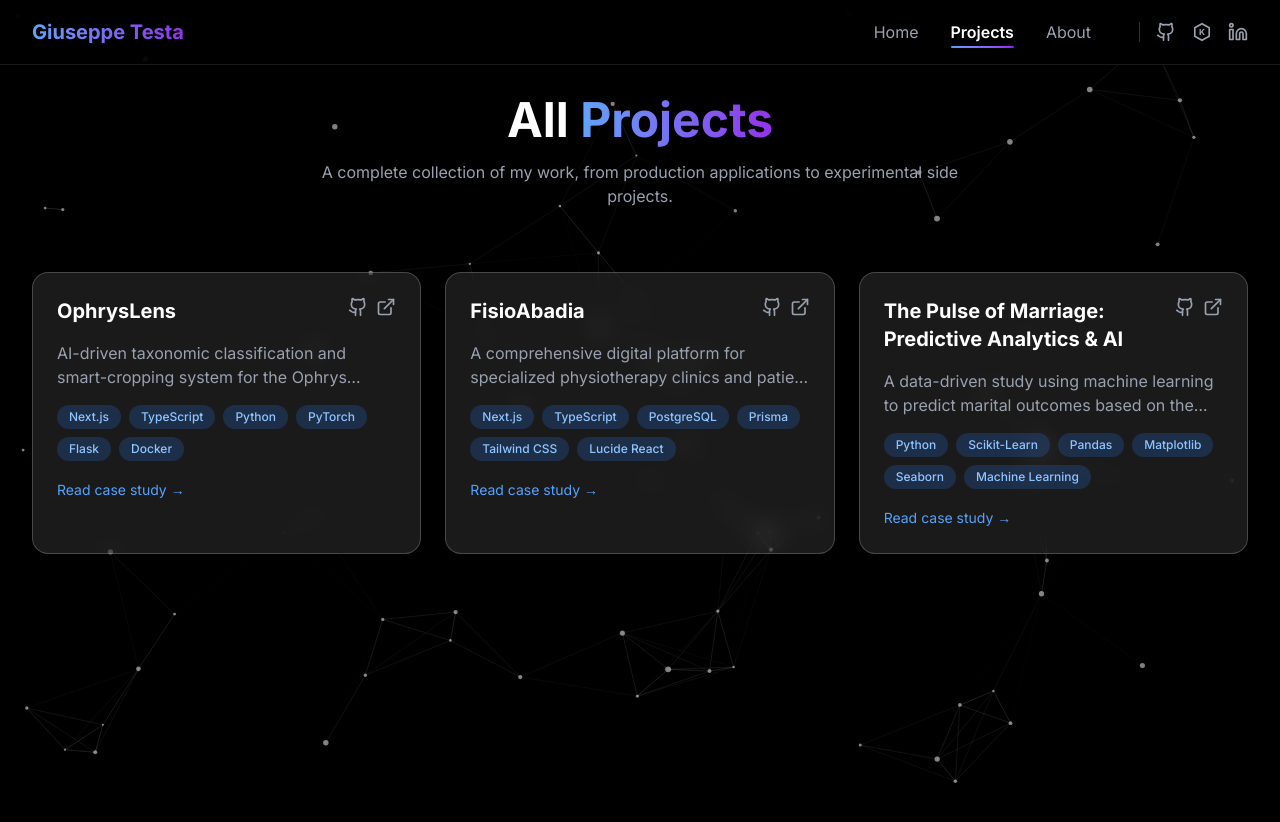
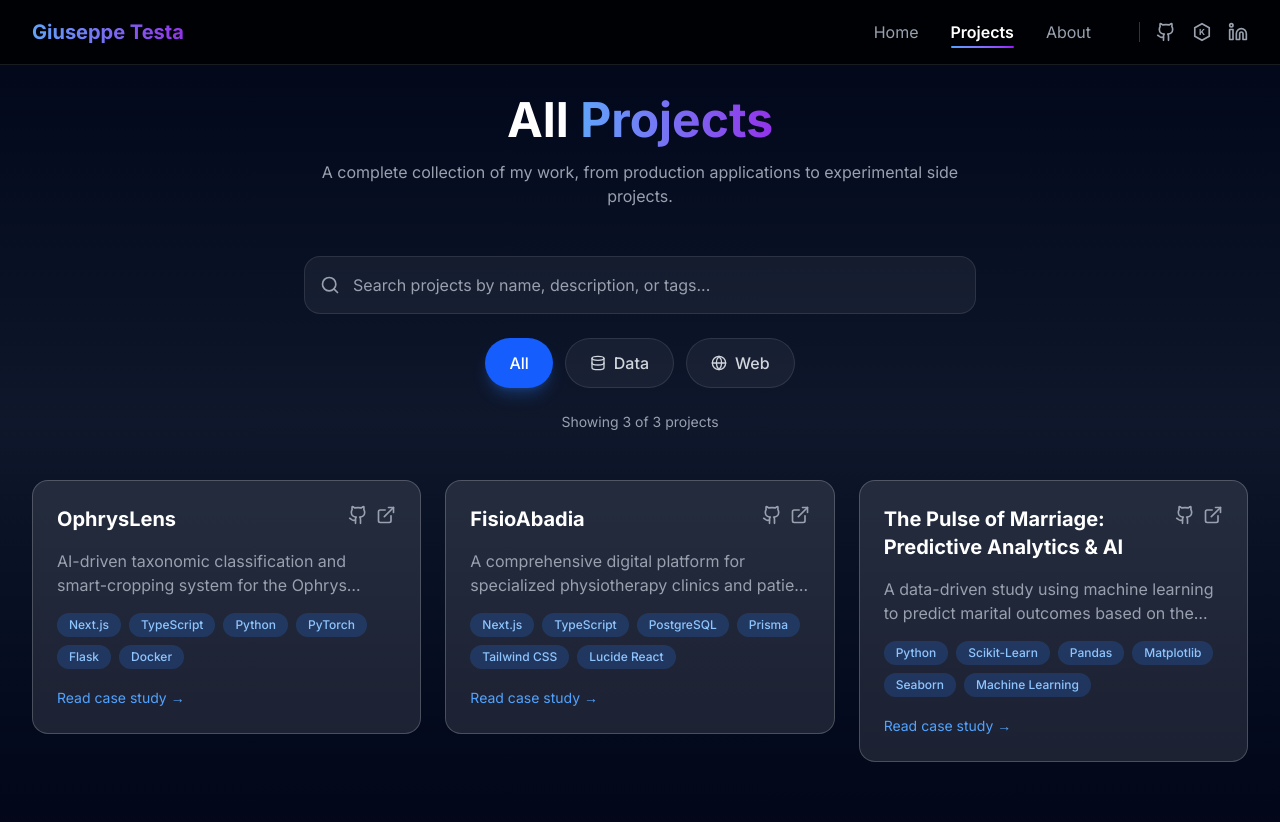
Before and after one commit to peptesta/portfolio, a Next.js app: page /projects in a window 1280 px wide. Shown: the top 822 px of the page. Before the commit the page ends 800 px from the top, so only its background shows below. Built offline with nearby package versions, Linux system fonts and the light colour scheme.

Commit message:
Refactoring importante del portfolio

```diff
--- a/src/app/about/page.tsx
+++ b/src/app/about/page.tsx
@@ -7,7 +7,7 @@ export default function AboutPage() {
   const experiences = getAllExperiences();
 
   return (
-    <div className="pt-24 pb-20 px-4 sm:px-6 lg:px-8 animate-fade-in">
+    <div className="pt-24 pb-20 px-4 sm:px-6 lg:px-8">
       <div className="max-w-4xl mx-auto">
         {/* Main card - glass style */}
         <div className="glass rounded-3xl p-6 md:p-12">
--- a/src/app/globals.css
+++ b/src/app/globals.css
@@ -7,11 +7,48 @@
 
 html {
   scroll-behavior: smooth;
+  background-color: #000;
+}
+
+html, body {
+  max-width: 100%;
+  overflow-x: hidden;
+  position: relative;
+}
+
+/* Nasconde la scrollbar orizzontale su tutti i browser */
+::-webkit-scrollbar {
+  display: none; /* Opzionale: nasconde del tutto la barra */
 }
 
 body {
   color: #ffffff;
-  background: linear-gradient(to bottom, transparent, #000000) #000000;
+}
+
+/* Forza il rendering nitido su elementi trasformati */
+.transform-gpu {
+  transform: translate3d(0, 0, 0);
+  backface-visibility: hidden;
+  perspective: 1000px;
+  -webkit-font-smoothing: subpixel-antialiased; /* Cruciale per Chrome */
+}
+
+canvas, img, div {
+  image-rendering: -webkit-optimize-contrast; /* Migliora la nitidezza delle immagini */
+}
+
+@layer base {
+  html {
+    -webkit-font-smoothing: antialiased;
+    -moz-osx-font-smoothing: grayscale;
+    text-rendering: optimizeLegibility;
+  }
+}
+
+/* Trick specifico per elementi trasformati */
+.perspective-1000 {
+  perspective: 1000px;
+  transform-style: preserve-3d;
 }
 
 @layer utilities {
--- a/src/app/layout.tsx
+++ b/src/app/layout.tsx
@@ -2,7 +2,6 @@ import type { Metadata } from "next";
 import { Inter } from "next/font/google";
 import "./globals.css";
 import { Navbar } from "@/components/Navbar";
-import { NetworkBackground } from "@/components/Backgrounds/NetworkBackground";
 
 const inter = Inter({ subsets: ["latin"] });
 
@@ -11,9 +10,9 @@ export const metadata: Metadata = {
   description: "Full-stack developer & Data Analyst",
   icons: {
     icon: [
-      { url: '/favicon.svg', type: 'image/svg+xml' },           // Modern browsers (scalable)
-      { url: '/favicon-96x96.png', sizes: '96x96', type: 'image/png' }, // Fallback
-      { url: '/favicon.ico', sizes: 'any' },                    // Legacy browsers
+      { url: '/favicon.svg', type: 'image/svg+xml' },
+      { url: '/favicon-96x96.png', sizes: '96x96', type: 'image/png' },
+      { url: '/favicon.ico', sizes: 'any' },
     ],
     apple: [
       { url: '/apple-touch-icon.png', sizes: '180x180', type: 'image/png' },
@@ -34,11 +33,10 @@ export default function RootLayout({
 }>) {
   return (
     <html lang="en" className="dark">
-      <body className={`${inter.className} relative min-h-screen bg-black`}>
-        <NetworkBackground />
+      <body className={`${inter.className} relative min-h-screen bg-gradient-to-b from-slate-950 via-slate-900 to-slate-950 isolate`}>
         <div className="relative z-10">
           <Navbar />
-          <main>{children}</main>
+          {children}
         </div>
       </body>
     </html>
--- a/src/app/page.tsx
+++ b/src/app/page.tsx
@@ -1,13 +1,9 @@
-import { Hero } from "@/components/Hero";
-import { FeaturedProjects } from "@/components/FeaturedProjects";
-import { TechStack } from "@/components/TechStack";
+import Hero from "@/components/Hero";
 
 export default function Home() {
   return (
     <div className="animate-fade-in">
       <Hero />
-      <FeaturedProjects />
-      <TechStack />
     </div>
   );
 }
--- a/src/app/projects/page.tsx
+++ b/src/app/projects/page.tsx
@@ -1,13 +1,84 @@
+'use client';
+
+import { useState, useMemo } from 'react';
+import { motion, Variants } from 'framer-motion';
 import { ProjectCard } from "@/components/ProjectCard";
 import { getAllProjects } from "@/content/projects";
+import { Search, Database, Globe, X } from "lucide-react";
+
+const CATEGORIES = [
+  { id: 'all', label: 'All', icon: null },
+  { id: 'data', label: 'Data', icon: Database },
+  { id: 'web', label: 'Web', icon: Globe },
+];
+
+// Stagger animation variants with proper typing
+const containerVariants: Variants = {
+  hidden: { opacity: 0 },
+  show: {
+    opacity: 1,
+    transition: {
+      staggerChildren: 0.1,
+      delayChildren: 0.2,
+    },
+  },
+};
+
+const itemVariants: Variants = {
+  hidden: { opacity: 0, y: 20 },
+  show: {
+    opacity: 1,
+    y: 0,
+    transition: {
+      duration: 0.4,
+      ease: "easeOut",
+    },
+  },
+};
 
 export default function ProjectsPage() {
   const allProjects = getAllProjects();
+  const [searchQuery, setSearchQuery] = useState('');
+  const [selectedCategory, setSelectedCategory] = useState('all');
+
+  const filteredProjects = useMemo(() => {
+    return allProjects.filter((project) => {
+      const matchesSearch =
+        searchQuery === '' ||
+        project.title.toLowerCase().includes(searchQuery.toLowerCase()) ||
+        project.description.toLowerCase().includes(searchQuery.toLowerCase()) ||
+        project.tags.some(tag => tag.toLowerCase().includes(searchQuery.toLowerCase()));
+
+      let matchesCategory = true;
+      if (selectedCategory === 'data') {
+        matchesCategory = project.tags.some(tag =>
+          ['python', 'pandas', 'machine learning', 'scikit-learn', 'data', 'analytics', 'ai', 'tensorflow', 'jupyter'].some(t =>
+            tag.toLowerCase().includes(t)
+          )
+        );
+      } else if (selectedCategory === 'web') {
+        matchesCategory = project.tags.some(tag =>
+          ['next.js', 'react', 'typescript', 'web', 'flask', 'node.js', 'frontend', 'backend', 'full-stack'].some(t =>
+            tag.toLowerCase().includes(t)
+          )
+        );
+      }
+
+      return matchesSearch && matchesCategory;
+    });
+  }, [allProjects, searchQuery, selectedCategory]);
+
+  const clearSearch = () => {
+    setSearchQuery('');
+    setSelectedCategory('all');
+  };
+
+  const hasActiveFilters = searchQuery !== '' || selectedCategory !== 'all';
 
   return (
-    <div className="pt-24 pb-20 px-4 sm:px-6 lg:px-8 animate-fade-in">
+    <div className="pt-24 pb-20 px-4 sm:px-6 lg:px-8">
       <div className="max-w-7xl mx-auto">
-        <div className="text-center mb-16">
+        <div className="text-center mb-12">
           <h1 className="text-4xl sm:text-5xl font-bold mb-4">
             All <span className="text-gradient">Projects</span>
           </h1>
@@ -16,11 +87,107 @@ export default function ProjectsPage() {
           </p>
         </div>
 
-        <div className="grid grid-cols-1 md:grid-cols-2 lg:grid-cols-3 gap-6">
-          {allProjects.map((project) => (
-            <ProjectCard key={project.slug} project={project} />
-          ))}
+        {/* Search and Filter Section */}
+        <div className="mb-12 space-y-6">
+          {/* Search Bar */}
+          <div className="relative max-w-2xl mx-auto">
+            <div className="absolute inset-y-0 left-0 pl-4 flex items-center pointer-events-none">
+              <Search className="w-5 h-5 text-gray-400" />
+            </div>
+            <input
+              type="text"
+              placeholder="Search projects by name, description, or tags..."
+              value={searchQuery}
+              onChange={(e) => setSearchQuery(e.target.value)}
+              className="w-full pl-12 pr-4 py-4 bg-white/5 border border-white/10 rounded-2xl text-white placeholder-gray-400 focus:outline-none focus:ring-2 focus:ring-blue-500 focus:border-transparent transition-all"
+            />
+            {searchQuery && (
+              <button
+                onClick={() => setSearchQuery('')}
+                className="absolute inset-y-0 right-0 pr-4 flex items-center text-gray-400 hover:text-white transition-colors"
+              >
+                <X className="w-5 h-5" />
+              </button>
+            )}
+          </div>
+
+          {/* Category Filters */}
+          <div className="flex flex-wrap justify-center gap-3">
+            {CATEGORIES.map((category) => {
+              const Icon = category.icon;
+              const isActive = selectedCategory === category.id;
+
+              return (
+                <button
+                  key={category.id}
+                  onClick={() => setSelectedCategory(category.id)}
+                  className={`
+                    flex items-center gap-2 px-6 py-3 rounded-full font-medium transition-all
+                    ${isActive
+                      ? 'bg-blue-600 text-white shadow-lg shadow-blue-500/25'
+                      : 'bg-white/5 text-gray-300 hover:bg-white/10 hover:text-white border border-white/10'
+                    }
+                  `}
+                >
+                  {Icon && <Icon className="w-4 h-4" />}
+                  {category.label}
+                </button>
+              );
+            })}
+
+            {hasActiveFilters && (
+              <button
+                onClick={clearSearch}
+                className="flex items-center gap-2 px-6 py-3 rounded-full font-medium bg-red-500/10 text-red-400 hover:bg-red-500/20 border border-red-500/20 transition-all"
+              >
+                <X className="w-4 h-4" />
+                Clear
+              </button>
+            )}
+          </div>
+
+          {/* Results Count */}
+          <div className="text-center text-gray-400 text-sm">
+            Showing {filteredProjects.length} of {allProjects.length} projects
+            {searchQuery && ` for "${searchQuery}"`}
+            {selectedCategory !== 'all' && ` in ${CATEGORIES.find(c => c.id === selectedCategory)?.label}`}
+          </div>
         </div>
+
+        {/* Projects Grid with Stagger Animation */}
+        {filteredProjects.length > 0 ? (
+          <motion.div
+            className="grid grid-cols-1 md:grid-cols-2 lg:grid-cols-3 gap-6"
+            variants={containerVariants}
+            initial="hidden"
+            animate="show"
+          >
+            {filteredProjects.map((project) => (
+              <motion.div key={project.slug} variants={itemVariants}>
+                <ProjectCard project={project} />
+              </motion.div>
+            ))}
+          </motion.div>
+        ) : (
+          <motion.div
+            className="text-center py-20"
+            initial={{ opacity: 0, y: 20 }}
+            animate={{ opacity: 1, y: 0 }}
+            transition={{ duration: 0.4 }}
+          >
+            <div className="text-gray-500 mb-4">
+              <Search className="w-16 h-16 mx-auto mb-4 opacity-50" />
+              <p className="text-xl font-medium text-gray-300">No projects found</p>
+              <p className="text-gray-400 mt-2">Try adjusting your search or filters</p>
+            </div>
+            <button
+              onClick={clearSearch}
+              className="px-6 py-3 bg-blue-600 hover:bg-blue-500 text-white rounded-full font-medium transition-all"
+            >
+              Clear all filters
+            </button>
+          </motion.div>
+        )}
       </div>
     </div>
   );
--- /dev/null
+++ b/src/app/template.tsx
@@ -0,0 +1,46 @@
+'use client';
+
+import { motion, AnimatePresence } from 'framer-motion';
+import { usePathname } from 'next/navigation';
+
+export default function Template({ children }: { children: React.ReactNode }) {
+  const pathname = usePathname();
+
+  return (
+    <AnimatePresence mode="wait">
+      <motion.div
+        key={pathname}
+        initial={{ opacity: 0, y: 80, scale: 0.95, filter: 'blur(10px)' }}
+        animate={{
+          opacity: 1,
+          y: 0,
+          scale: 1,
+          filter: 'blur(0px)',
+          transition: {
+            duration: 0.6,
+            ease: [0.22, 1, 0.36, 1],
+            opacity: { duration: 0.4 },
+            y: { duration: 0.6 },
+            scale: { duration: 0.5 },
+            filter: { duration: 0.4 },
+          }
+        }}
+        exit={{
+          opacity: 0,
+          y: -60,
+          scale: 0.98,
+          filter: 'blur(8px)',
+          transition: {
+            duration: 0.35,
+            ease: [0.33, 0, 0.67, 0],
+          }
+        }}
+        style={{
+          willChange: 'transform, opacity, filter',
+        }}
+      >
+        {children}
+      </motion.div>
+    </AnimatePresence>
+  );
+}
```
